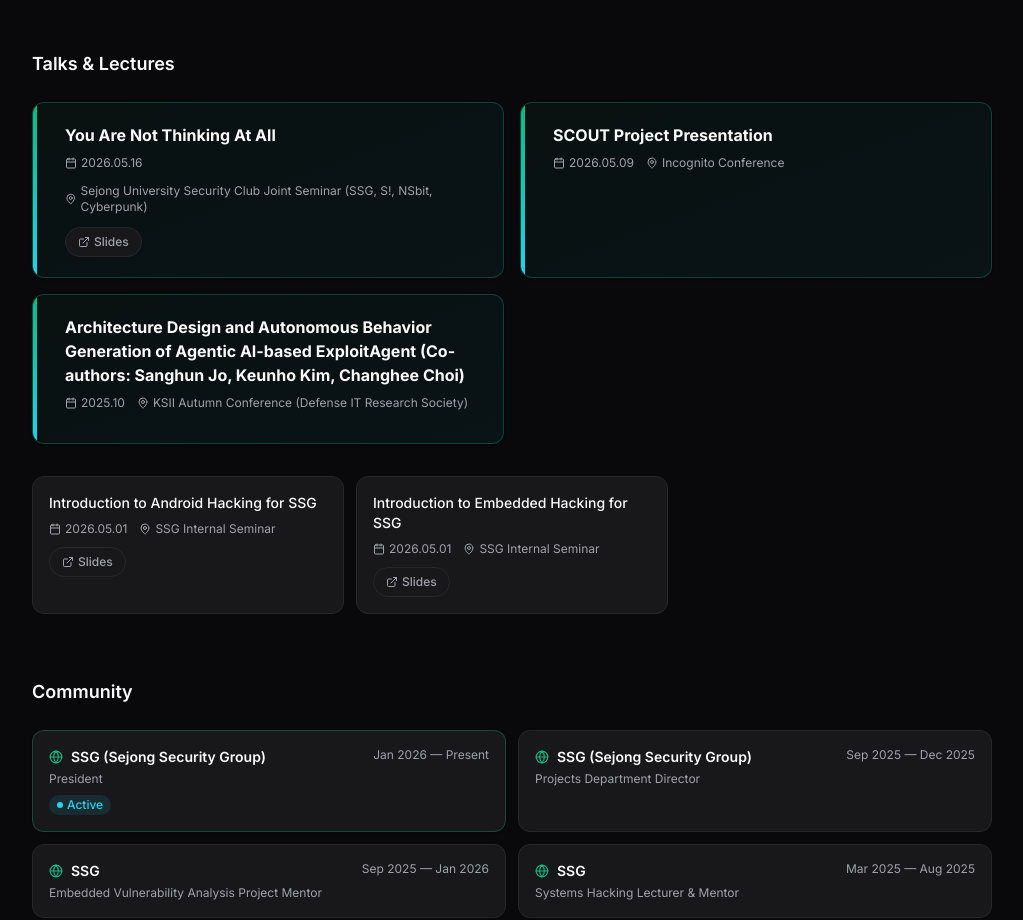
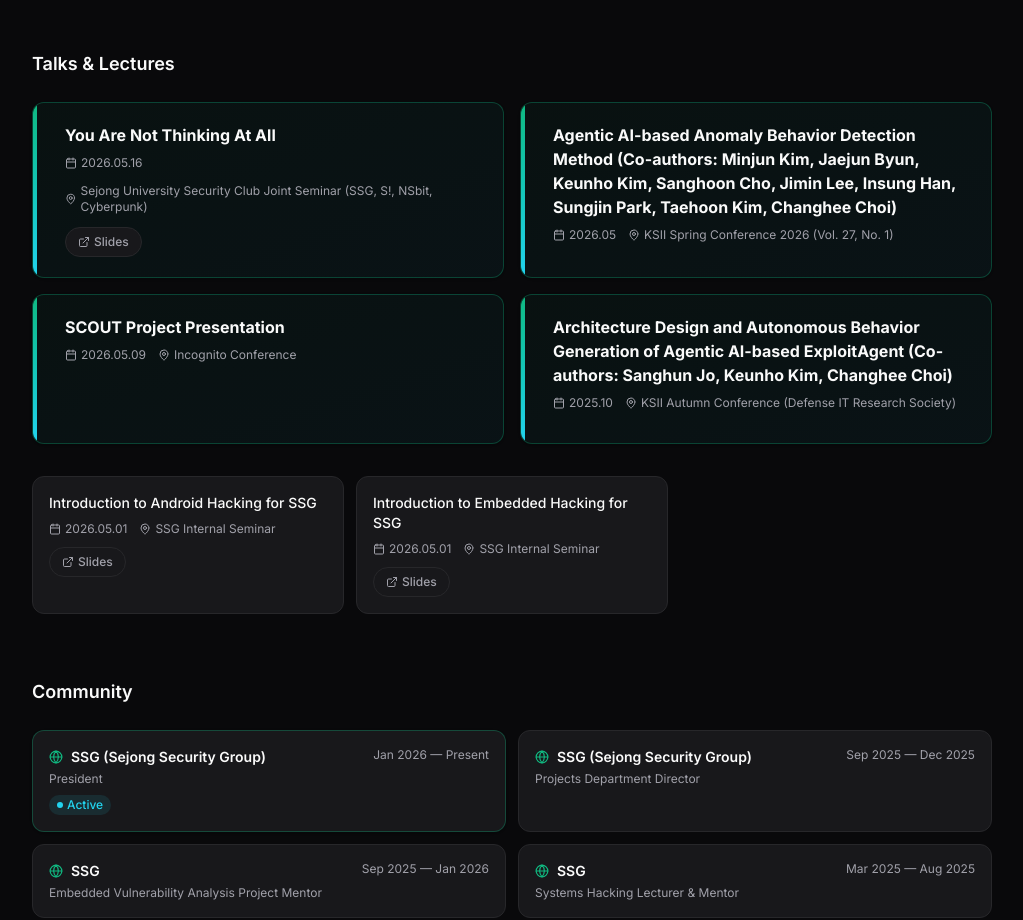
Before and after one commit to R00T-Kim/r00t-kim.github.io, a Next.js app: page /en in a window 1280 px wide. Shown: the part 4700-5620 px from the top of the page, without its empty margins (128-1151 px from the left). Built offline with nearby package versions, Linux system fonts and the light colour scheme; no server answers; a web font is replaced by a local one.

Commit message:
Add KSII Spring 2026 coauthored paper

```diff
--- a/src/data/speaking.ts
+++ b/src/data/speaking.ts
@@ -28,6 +28,16 @@ export const talks: Talk[] = [
     venueEn:
       "Sejong University Security Club Joint Seminar (SSG, S!, NSbit, Cyberpunk)",
     slidesUrl: "/slides/20260516-thinking-not-solving.pdf",
+    highlight: true,
+  },
+  {
+    title:
+      "Agentic AI 기반 악성 행위 탐지 기법 (공저: 김민준, 변재준, 김근호, 조상훈, 이지민, 한인성, 박성진, 김태훈, 최창희)",
+    titleEn:
+      "Agentic AI-based Anomaly Behavior Detection Method (Co-authors: Minjun Kim, Jaejun Byun, Keunho Kim, Sanghoon Cho, Jimin Lee, Insung Han, Sungjin Park, Taehoon Kim, Changhee Choi)",
+    date: "2026.05",
+    venue: "한국인터넷정보학회 춘계학술대회 2026 (Vol. 27, No. 1)",
+    venueEn: "KSII Spring Conference 2026 (Vol. 27, No. 1)",
     highlight: true,
   },
   {
```
